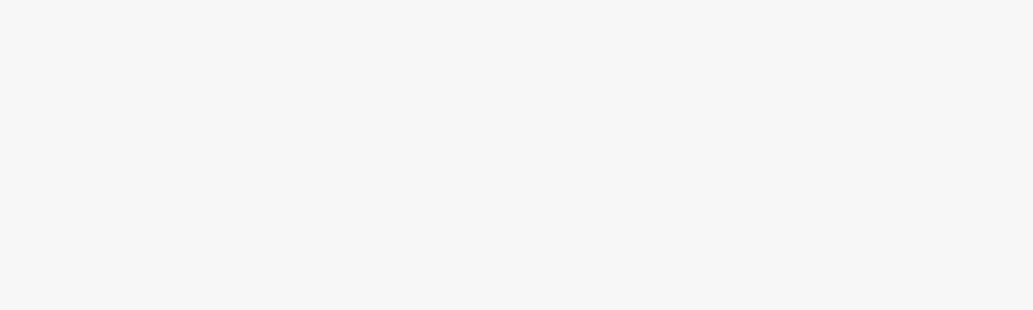
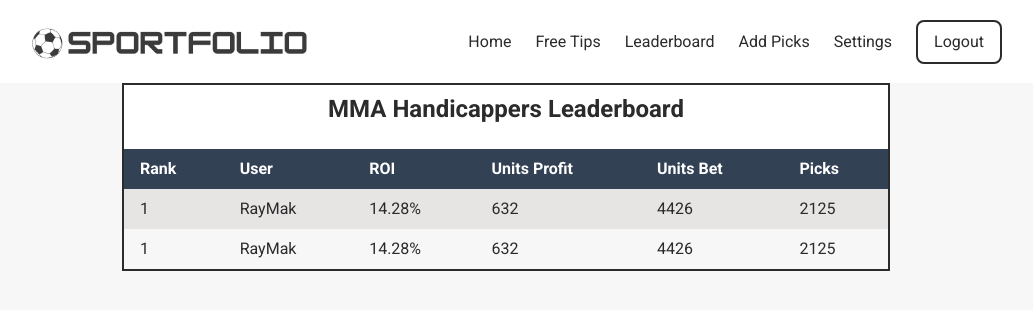
Before and after one commit to ray-mak/sportfolio, a React (Vite) app in the folder frontend/: page /dash/leaderboard in a window 1280 px wide. Shown: the top 310 px of the page, without its empty margins (134-1167 px from the left). Built offline with nearby package versions, Linux system fonts and the light colour scheme.

Commit message:
Created layout for Leaderboard page

```diff
--- a/frontend/src/App.jsx
+++ b/frontend/src/App.jsx
@@ -5,7 +5,7 @@
 import DashLayout from "./components/DashLayout"
 import Welcome from "./features/auth/Welcome"
 import BetsList from "./features/bets/BetsList"
-import UsersList from "./features/users/UsersList"
+import Leaderboard from "./features/users/Leaderboard"
 import AddPick from "./features/bets/AddPick"
 
 
@@ -25,8 +25,8 @@
           <Route path="addpick">
             <Route index element={<AddPick />} />
           </Route>
-          <Route path="users">
-            <Route index element={<UsersList />} />
+          <Route path="leaderboard">
+            <Route index element={<Leaderboard />} />
           </Route>
 
         </Route>    {/* End Dash */}
--- /dev/null
+++ b/frontend/src/features/users/Leaderboard.jsx
@@ -0,0 +1,90 @@
+import { useGetUsersQuery } from "./usersApiSlice"
+
+//this is a users list, but this will be used for the leaderboard, which will have the users username and profits and additional stats
+const Leaderboard = () => {
+    //we rename data to users
+    // const {
+    //     data: users,
+    //     isLoading,
+    //     isSuccess,
+    //     isError,
+    //     error
+    // } = useGetUsersQuery()
+
+    // let content
+
+    // if (isLoading) content = <p>Loading...</p>
+
+    // if (isError) {
+    //     content = <p className="errmsg">{error?.data?.message}</p>
+    // }
+
+    // if (isSuccess) {
+    //     //ids is an array of user ids
+    //     const { ids } = users
+
+    //     const tableContent = ids?.length
+    //         ? ids.map(userId => <UserRow key={userId} userId={userId} />)
+    //         : null
+
+    //     content = (
+    //         <div>
+    //             <p>MMA Handicappers Leaderboard</p>
+    //             <table className="table table--users">
+    //                 <thead className="table__thead">
+    //                     <tr>
+    //                         <th scope="col" className="table__th user__username">Username</th>
+    //                         <th scope="col" className="table__th user__roles">Roles</th>
+    //                         <th scope="col" className="table__th user__edit">Edit</th>
+    //                     </tr>
+    //                 </thead>
+    //                 <tbody>
+
+    //                 </tbody>
+    //             </table>
+    //         </div>
+    //     )
+    // }
+
+    return (
+        <div className="flex justify-center">
+            <div className="border-2 w-full max-w-7xl bg-white overflow-x-auto m:p-4 sm:w-4/5 xl:w-3/5 2xl:w-1/2">
+                <h1 className="text-center text-2xl font-semibold p-2">MMA Handicappers Leaderboard</h1>
+                <table className="w-full mt-4">
+                    <thead className="sticky">
+                        <tr className="bg-slate-700">
+                            <th scope="col" className="px-4 py-2 text-left text-white">Rank</th>
+                            <th scope="col" className="px-4 py-2 text-left text-white">User</th>
+                            <th scope="col" className="px-4 py-2 text-left text-white">ROI</th>
+                            <th scope="col" className="px-4 py-2 text-left text-white">Units Profit</th>
+                            <th scope="col" className="px-4 py-2 text-left text-white">Units Bet</th>
+                            <th scope="col" className="px-4 py-2 text-left text-white">Picks</th>
+                        </tr>
+                    </thead>
+                    <tbody>
+                        <tr className="bg-lightGray">
+                            <td className="px-4 py-2">1</td>
+                            <td className="px-4 py-2">RayMak</td>
+                            <td className="px-4 py-2">14.28%</td>
+                            <td className="px-4 py-2">632</td>
+                            <td className="px-4 py-2">4426</td>
+                            <td className="px-4 py-2">2125</td>
+                        </tr>
+                        <tr className="bg-almostWhite">
+                            <td className="px-4 py-2">1</td>
+                            <td className="px-4 py-2">RayMak</td>
+                            <td className="px-4 py-2">14.28%</td>
+                            <td className="px-4 py-2">632</td>
+                            <td className="px-4 py-2">4426</td>
+                            <td className="px-4 py-2">2125</td>
+                        </tr>
+
+                    </tbody>
+                </table>
+            </div>
+        </div>
+    )
+
+}
+
+export default Leaderboard
--- a/frontend/src/features/users/UsersList.jsx
+++ /dev/null
@@ -1,52 +0,0 @@
-import { useGetUsersQuery } from "./usersApiSlice"
-
-//this is a users list, but this will be used for the leaderboard, which will have the users username and profits and additional stats
-const UsersList = () => {
-    const {
-        data: users,
-        isLoading,
-        isSuccess,
-        isError,
-        error
-    } = useGetUsersQuery()
-
-    let content
-
-    if (isLoading) content = <p>Loading...</p>
-
-    if (isError) {
-        content = <p className="errmsg">{error?.data?.message}</p>
-    }
-
-    if (isSuccess) {
-
-        const { ids } = users
-
-        const tableContent = ids?.length
-            ? ids.map(userId => <User key={userId} userId={userId} />)
-            : null
-
-        content = (
-            <table className="table table--users">
-                <thead className="table__thead">
-                    <tr>
-                        <th scope="col" className="table__th user__username">Username</th>
-                        <th scope="col" className="table__th user__roles">Roles</th>
-                        <th scope="col" className="table__th user__edit">Edit</th>
-                    </tr>
-                </thead>
-                <tbody>
-                    {tableContent}
-                </tbody>
-            </table>
-        )
-    }
-
-    return content
-
-    return (
-        <div>UsersList</div>
-    )
-}
-
-export default UsersList
```
